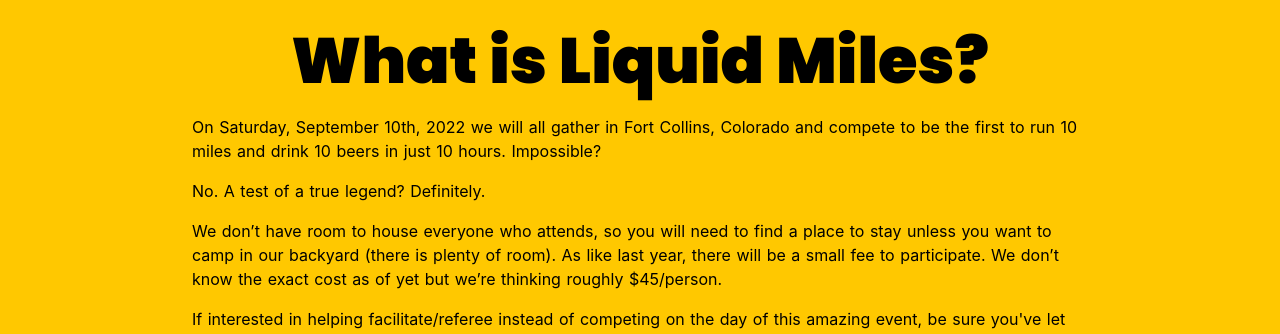
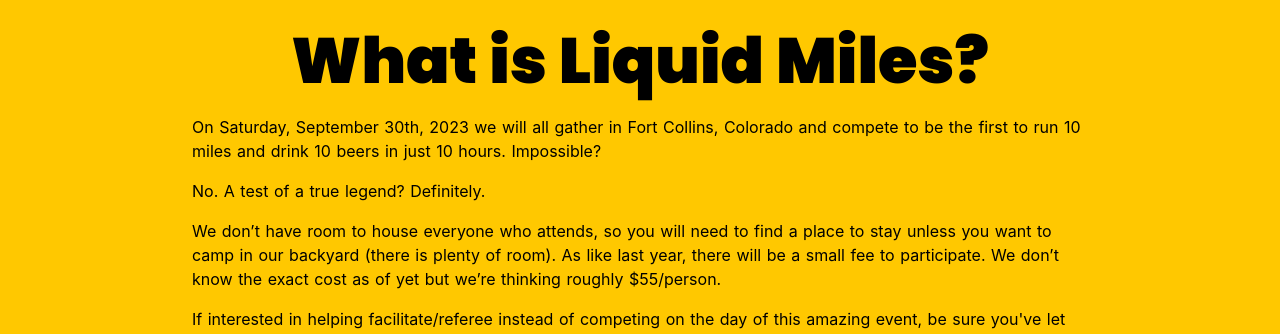
Before and after one commit to austin-corwin/liquidmiles-dev, a Nuxt app: page / in a window 1280 px wide. Shown: the part 949-1283 px from the top of the page. Built offline with nearby package versions, Linux system fonts and the light colour scheme.

Commit message:
Change date

```diff
--- a/components/RowBand.vue
+++ b/components/RowBand.vue
@@ -20,7 +20,7 @@
         />
         <h1 class="row-band__title">What is Liquid Miles?</h1>
         <p>
-          On Saturday, September 10th, 2022 we will all gather in Fort Collins,
+          On Saturday, September 30th, 2023 we will all gather in Fort Collins,
           Colorado and compete to be the first to run 10 miles and drink 10
           beers in just 10 hours. Impossible?
         </p>
@@ -30,7 +30,7 @@
           find a place to stay unless you want to camp in our backyard (there is
           plenty of room). As like last year, there will be a small fee to
           participate. We don’t know the exact cost as of yet but we’re thinking
-          roughly $45/person.
+          roughly $55/person.
         </p>
         If interested in helping facilitate/referee instead of competing on the
         day of this amazing event, be sure you've let us know by now so we can
--- a/components/RowBand2.vue
+++ b/components/RowBand2.vue
@@ -20,7 +20,7 @@
         />
         <h1 class="row-band2__title">What is Liquid Miles?</h1>
         <p>
-          On Saturday, September 10th, 2022 we will all gather in Fort Collins,
+          On Saturday, September 30th, 2023 we will all gather in Fort Collins,
           Colorado and compete to be the first to run 10 miles and drink 10
           beers in just 10 hours. Impossible?
         </p>
```
